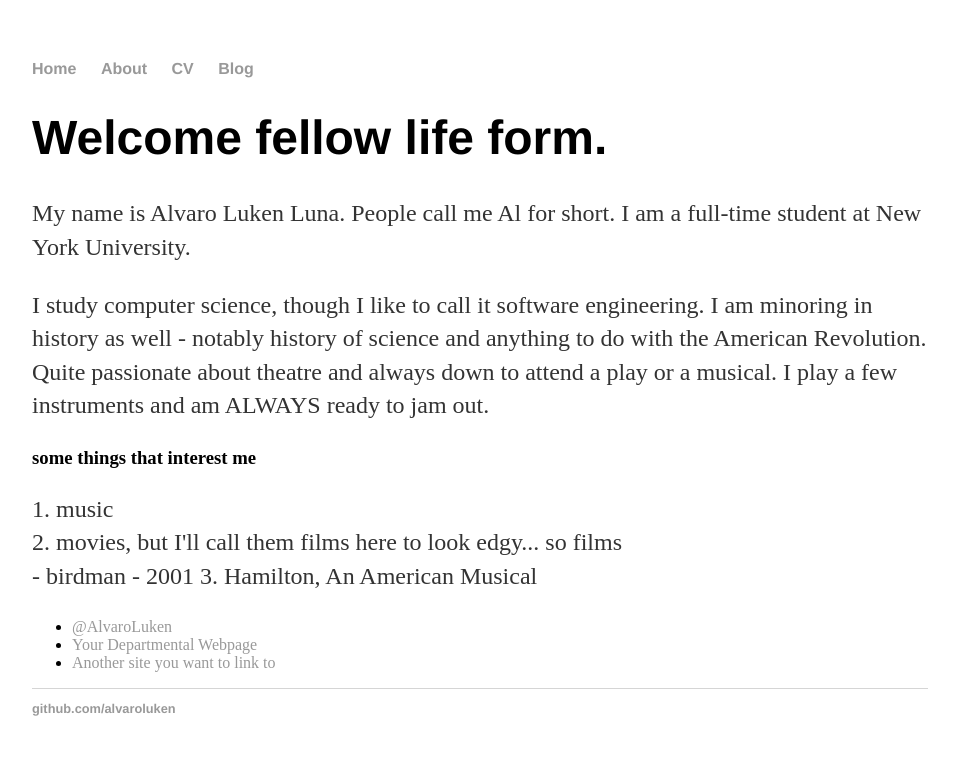
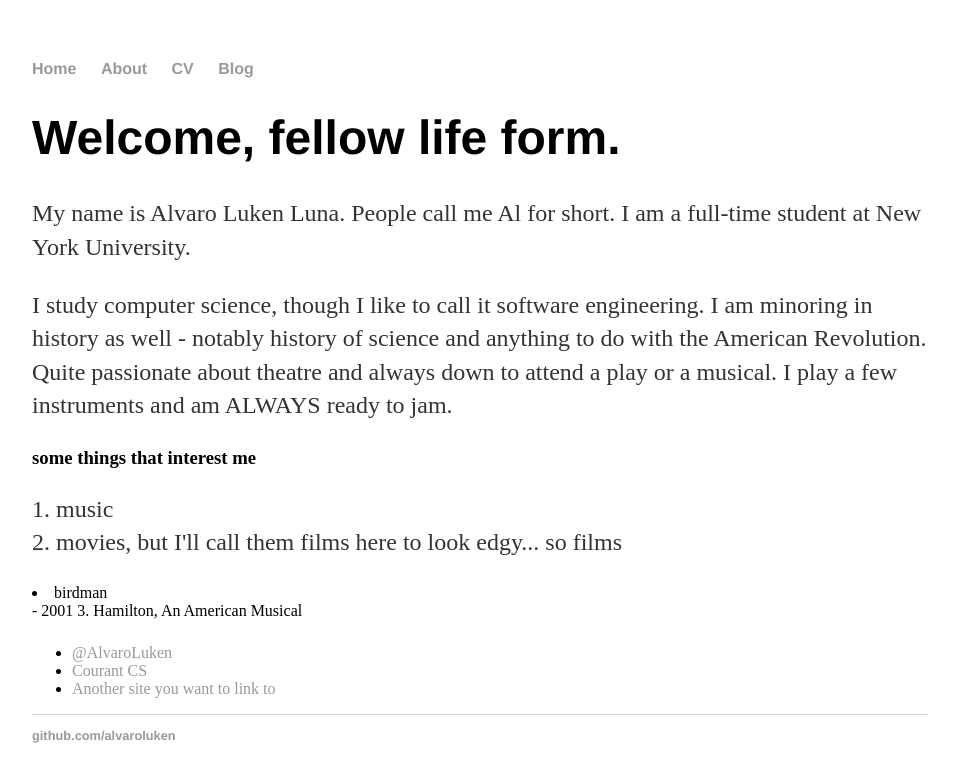
Before and after one commit to mbmarketing4you/mbmarketing4youalvaroluken.github.io, a Jekyll site: the page built from about/index.html, in a window 1280 px wide. Shown: the top 782 px of the page, without its empty margins (160-1119 px from the left). Built offline with Jekyll 4.4.1, drawn with Linux system fonts in a browser that asks for light colours.

Commit message:
Update index.html

```diff
--- a/about/index.html
+++ b/about/index.html
@@ -4,18 +4,18 @@ title: About Me
 ---
 
 		<div class="about">
-			<h1>Welcome fellow life form.</h1>
+			<h1>Welcome, fellow life form.</h1>
 			<p> My name is Alvaro Luken Luna. People call me Al for short. I am a full-time student at New York University.<p>
       <p> I study computer science, though I like to call it software engineering. I am minoring in history as well - notably history of science and anything to do with the American Revolution. </br>
-Quite passionate about theatre and always down to attend a play or a musical. I play a few instruments and am ALWAYS ready to jam out. </br> </p>
+Quite passionate about theatre and always down to attend a play or a musical. I play a few instruments and am ALWAYS ready to jam. </br> </p>
 
 <h3> some things that interest me </h3>
 <p>
-1. music </br>
+	1. music </br>
 2. movies, but I'll call them films here to look edgy... so films </br>
-	- birdman
-	- 2001
-3. Hamilton, An American Musical
+<li> birdman </li>
+- 2001
+3. Hamilton, An American Musical </br>
 
 </p>
 
@@ -25,7 +25,7 @@ Quite passionate about theatre and always down to attend a play or a musical. I
 
 		<ul class="contacts">
 				<li><a href="https://twitter.com/AlvaroLuken">@AlvaroLuken</a></li>
-				<li><a href="#">Your Departmental Webpage</a></li>
+				<li><a href="cs.nyu.edu">Courant CS</a></li>
 				<li><a href="#">Another site you want to link to</a></li>
 				</ul>
 		</div>
```
